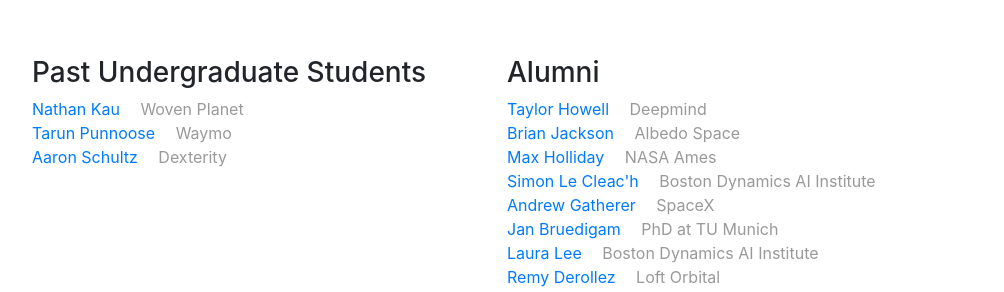
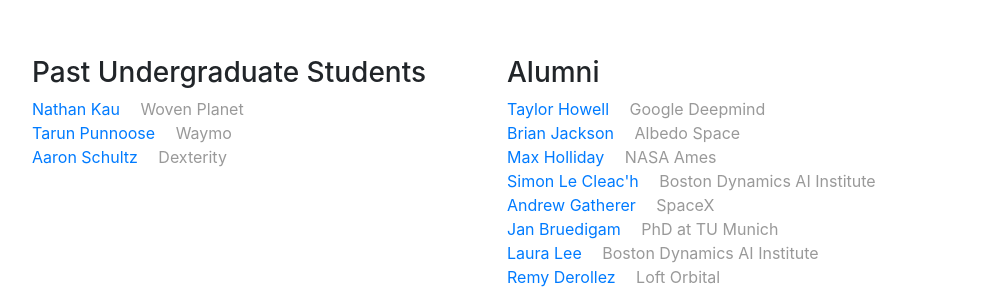
Before and after one commit to RoboticExplorationLab/roboticexplorationlab.github.io, a Jekyll site: the page built from index.html, in a window 1280 px wide and 900 px high, scrolled down 7692 px. Shown: the part 161-453 px from the top of the window, without its empty margins (53-1057 px from the left). Built offline with Jekyll 4.4.1, drawn with Linux system fonts in a browser that asks for light colours; comment, search, counter and statistics services are not loaded.

Commit message:
Google Deepmind

```diff
--- a/_data/people.yml
+++ b/_data/people.yml
@@ -12,7 +12,7 @@
     github: thowell
     role: alum
     image: /img/people/taylor.jpg
-    bio: Deepmind
+    bio: Google Deepmind
 
 brian:
     display_name: "Brian Jackson"
```
